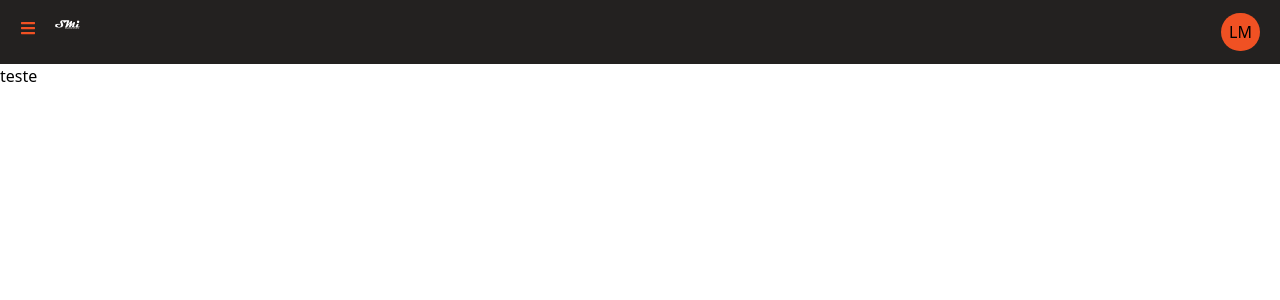
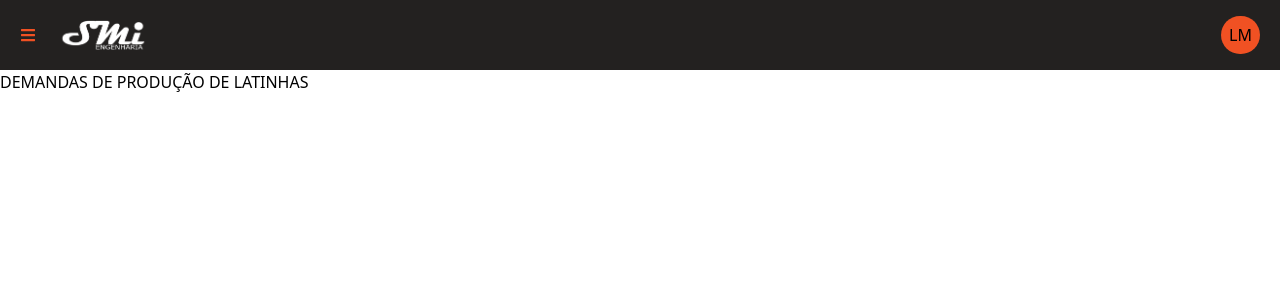
Before and after one commit to carlosjuniorsp/latinhasllc, a Next.js app: page / in a window 1280 px wide. Shown: the top 300 px of the page. Built offline with nearby package versions, Linux system fonts and the light colour scheme.

Commit message:
adjusting header style

```diff
--- a/src/app/globals.css
+++ b/src/app/globals.css
@@ -14,9 +14,10 @@
 
 .header {
   display: grid;
-  grid-template-columns: 20px 30px 1fr;
+  grid-template-columns: 20px 1fr 1fr;
   background-color: var(--color-black);
   overflow: auto;
+  align-items: center;
 }
 .header > .user-area {
   text-align: right;
--- a/src/app/layout.tsx
+++ b/src/app/layout.tsx
@@ -24,7 +24,7 @@ export default function RootLayout({
                 src="/logo.png"
                 alt="Smi"
                 className="ml-3"
-                width={600}
+                width={100}
                 height={72}
                 priority
               />
--- a/src/app/page.tsx
+++ b/src/app/page.tsx
@@ -1,7 +1,7 @@
 export default function Home() {
   return (
     <div className="container">
-      <h1>teste</h1>
+      <h1>DEMANDAS DE PRODUÇÃO DE LATINHAS</h1>
     </div>
   );
 }
```
